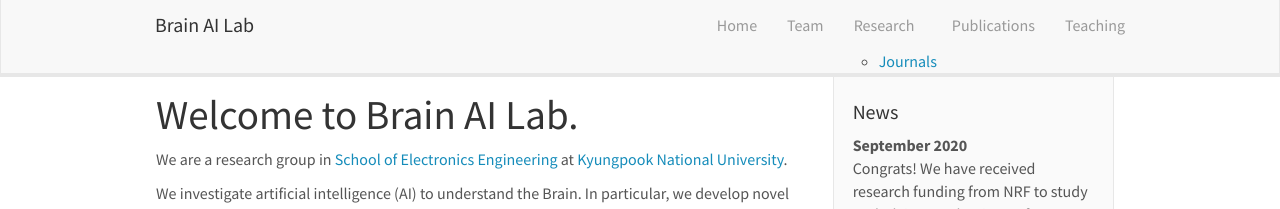
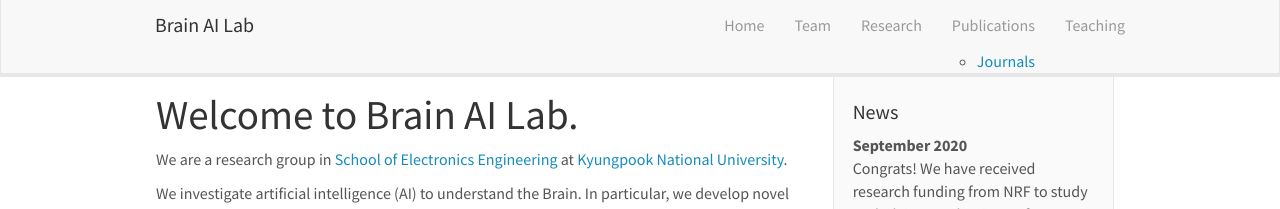
Before and after one commit to KNU-BrainAI/knu-brainai.github.io, a Jekyll site: the page built from _pages/home.md, in a window 1280 px wide. Shown: the top 209 px of the page. Built offline with Jekyll 4.4.1, drawn with Linux system fonts in a browser that asks for light colours; nearby versions of some CDN libraries.

```diff
--- a/_includes/header.html
+++ b/_includes/header.html
@@ -15,13 +15,14 @@
 	  <ul class="nav navbar-nav navbar-right">
 		<li><a href="{{ site.url }}{{ site.baseurl }}/">Home</a></li>
 		<li><a href="{{ site.url }}{{ site.baseurl }}/team">Team</a></li>
-		<li><a href="{{ site.url }}{{ site.baseurl }}/research">Research</a>
+		  <li><a href="{{ site.url }}{{ site.baseurl }}/research">Research</a></li>
+		<li><a href="{{ site.url }}{{ site.baseurl }}/publications">Publications</a>
+
 			<ul class="dropdown">
                 	<li><a href="{{ site.url }}{{ site.baseurl }}/Journals">Journals</a></li>
 			</ul>
 
 		</li>
-		<li><a href="{{ site.url }}{{ site.baseurl }}/publications">Publications</a></li>
 		<li><a href="{{ site.url }}{{ site.baseurl }}/teaching">Teaching</a></li>
 
 	  </ul>
```
